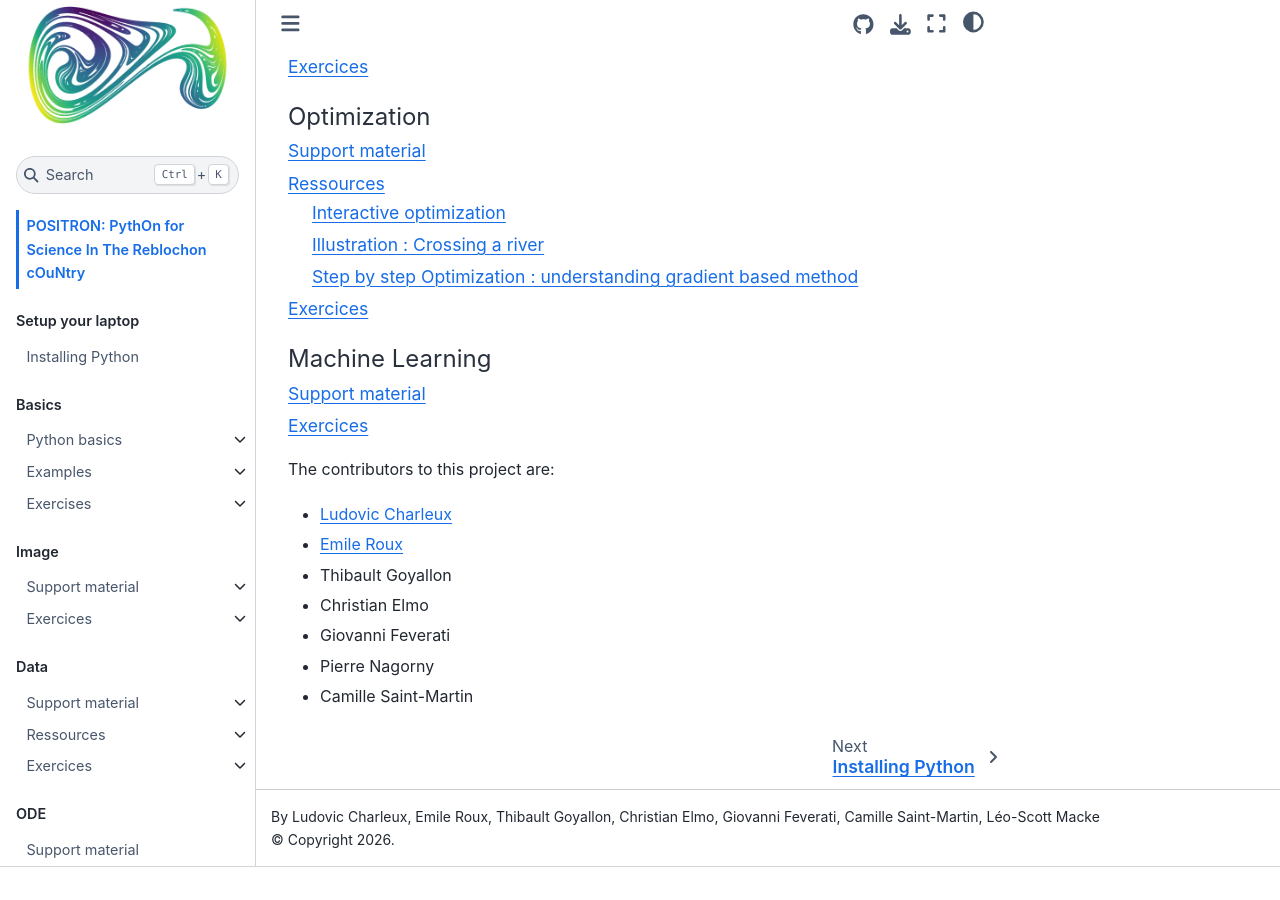
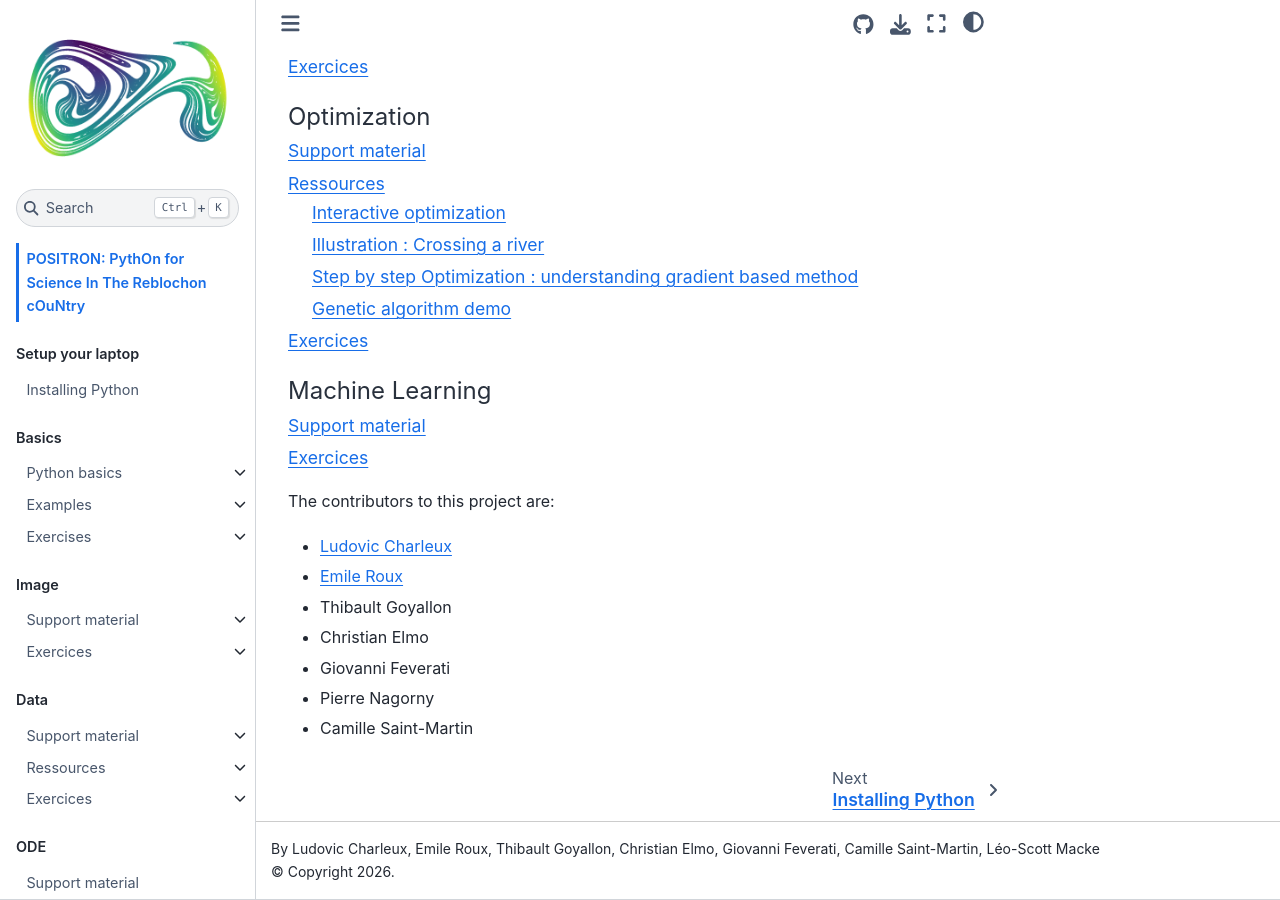
Before and after one commit to symmeHub/positron, a Jupyter Book: the page built from book/intro.md, in a window 1280 px wide and 900 px high, scrolled down 1620 px. Built offline with Jupyter Book 1.0.4 settings and Sphinx 7.4.7 and the Sphinx Book theme 1.1.4, drawn with Linux system fonts in a browser that asks for light colours; comment, search, counter and statistics services are not loaded; before the commit the page ends 2487 px from its top, so only the background shows below that.

```diff
--- a/book/_toc.yml
+++ b/book/_toc.yml
@@ -74,6 +74,7 @@
           - file: optimization/ressources/interactive_optimization.ipynb
           - file: optimization/ressources/river_crossing_and_more.ipynb
           - file: optimization/ressources/StepByStep_Optimization.ipynb
+          - file: optimization/ressources/demo_genetic.ipynb
       - file: optimization/exercises/exercises.md
         sections:
             - file: optimization/exercises/rosenbrock_and_curve_fiting.ipynb
```
Also changed, not shown: book/machine_learning/exercises/tutorials/classification_demo.ipynb, book/optimization/ressources/demo_genetic.ipynb (added).
